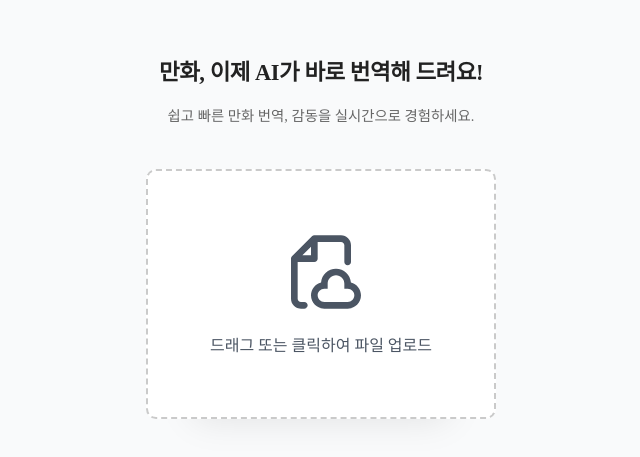
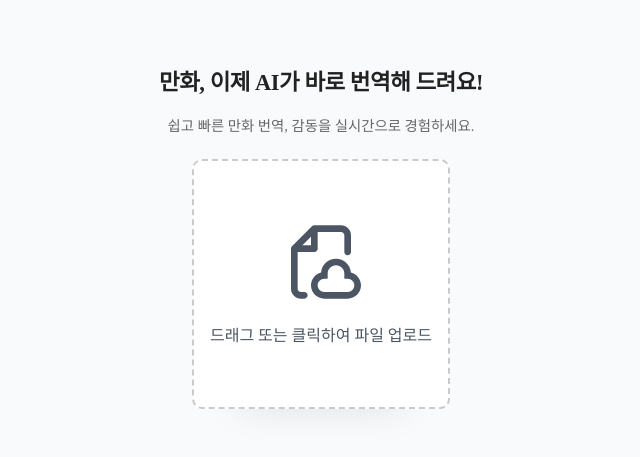
Before and after one commit to dreamteam-dmu/comic-translator, a React (Vite) app: page / in a window 1280 px wide. Shown: the part 201-658 px from the top of the page, without its empty margins (319-959 px from the left). Built offline with nearby package versions, Linux system fonts and the light colour scheme.

Commit message:
style: 업로드 컴포넌트 UI 개션

```diff
--- a/src/components/UploadButton.jsx
+++ b/src/components/UploadButton.jsx
@@ -1,10 +1,15 @@
+// UploadButton.jsx
+
 import styled from 'styled-components';
 
 export const UploadButton = styled.button`
     width: 100%;
-    margin-top: 20px;
-    max-width: 420px;
+    max-width: 350px;
+    display: flex;
+    justify-content: center;
+    align-items: center;
     padding: 1rem 0;
+    margin-top: 28px;
     font-size: 1.1rem;
     font-weight: 600;
     color: #4b5563;
@@ -30,4 +35,14 @@ export const UploadButton = styled.button`
         color: #1e293b;
         border-color: #a5b4fc;
     }
+
+    &:disabled {
+        cursor: not-allowed;
+    }
+
+    @media (max-width: 600px) {
+        max-width: 98vw;
+        padding: 0.8rem 0;
+        font-size: 1rem;
+    }
 `;
--- a/src/components/UploaderForm.jsx
+++ b/src/components/UploaderForm.jsx
@@ -1,3 +1,5 @@
+// UploaderForm.jsx
+
 import React, { useState } from 'react';
 import styled from 'styled-components';
 
@@ -78,13 +80,11 @@ const UploaderForm = ({ onChange, preview }) => {
 };
 
 const StyledWrapper = styled.div`
-    width: 100%;
-    max-width: 420px;
-    margin-top: 20px;
-
     .custum-file-upload {
         height: 250px;
         width: 100%;
+        max-width: 350px; /* 통일! */
+        margin: 0 auto;
         box-sizing: border-box;
         display: flex;
         flex-direction: column;
@@ -94,11 +94,18 @@ const StyledWrapper = styled.div`
         cursor: pointer;
         border: 2px dashed #cacaca;
         background-color: #fff;
-        padding: 1.5rem;
+        padding: 1rem; /* 또는 동일한 값 */
         border-radius: 10px;
         box-shadow: 0px 48px 35px -48px rgba(0, 0, 0, 0.1);
         overflow: hidden;
         position: relative;
+        transition: border-color 0.2s, background-color 0.2s;
+
+        @media (max-width: 600px) {
+            max-width: 98vw; /* 모바일에서는 화면 거의 꽉 차게 */
+            height: 180px;
+            padding: 1rem;
+        }
     }
 
     .custum-file-upload.drag-active {
@@ -119,18 +126,25 @@ const StyledWrapper = styled.div`
     }
 
     .custum-file-upload .icon img {
-        max-width: 100%;
-        max-height: 100%;
-        width: auto;
-        height: auto;
-        object-fit: contain;
-        border-radius: 8px;
+        position: absolute;
+        top: 0;
+        left: 0;
+        width: 100%;
+        height: 100%;
+        object-fit: cover;
+        border-radius: 10px;
+        box-shadow: none;
     }
 
     .custum-file-upload .icon svg {
         width: 80px;
         height: 80px;
         fill: rgba(75, 85, 99, 1);
+
+        @media (max-width: 600px) {
+            width: 56px;
+            height: 56px;
+        }
     }
 
     .custum-file-upload .text {
@@ -143,7 +157,6 @@ const StyledWrapper = styled.div`
     .custum-file-upload .text span {
         font-weight: 400;
         color: rgba(75, 85, 99, 1);
-        font-size: 1rem;
     }
 
     .custum-file-upload input {
```
